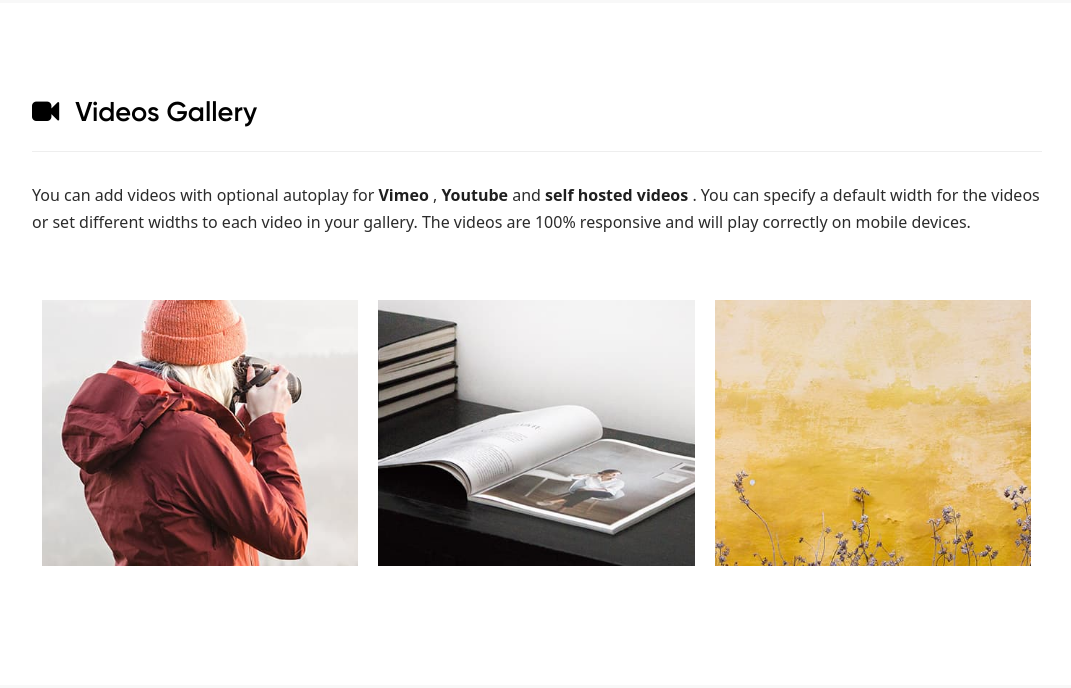
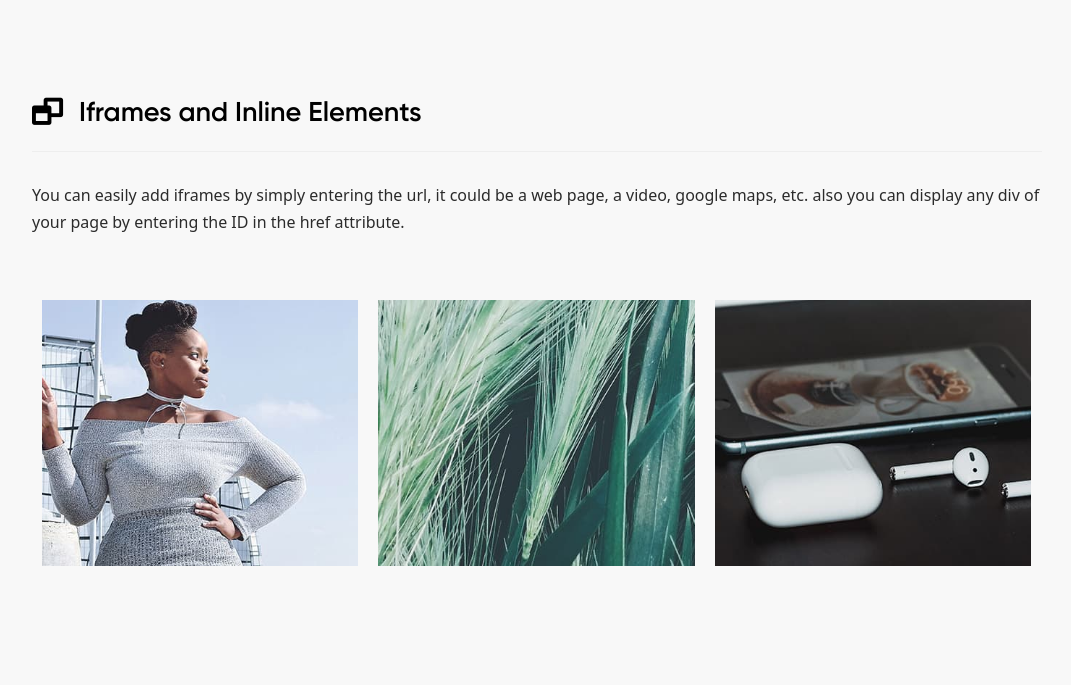
Before and after one commit to frankshugarts/FullLightbox, a website: page index.html in a window 1280 px wide. Shown: the part 705-1393 px from the top of the page, without its empty margins (103-1174 px from the left). Drawn offline with nearby package versions, Linux system fonts and the light colour scheme.

Commit message:
Update index.html

```diff
--- a/index.html
+++ b/index.html
@@ -74,51 +74,6 @@
         </section>
 
         <!-- Videos example -->
-        <section class="section">
-            <div class="container">
-                <div class="row">
-                    <div class="col-md-12">
-                        <h3>
-                            <i class="fa fa-video-camera heading-icon" aria-hidden="true"></i>
-                            Videos Gallery
-                        </h3>
-                        <p>
-                            You can add videos with optional autoplay for
-                            <strong>Vimeo</strong>
-                            ,
-                            <strong>Youtube</strong>
-                            and
-                            <strong>self hosted videos</strong>
-                            . You can specify a default width for the videos or set different widths to each video in your gallery. The videos are 100% responsive and will play correctly on mobile devices.
-                        </p>
-
-                        <ul class="box-container three-cols">
-                            <li class="box">
-                                <div class="inner">
-                                    <a href="https://vimeo.com/115041822" class="glightbox3">
-                                        <img src="demo/img/small/gm10.jpg" alt="image" />
-                                    </a>
-                                </div>
-                            </li>
-                            <li class="box">
-                                <div class="inner">
-                                    <a href="https://www.youtube-nocookie.com/embed/Ga6RYejo6Hk" class="glightbox3">
-                                        <img src="demo/img/small/gm11.jpg" alt="image" />
-                                    </a>
-                                </div>
-                            </li>
-                            <li class="box">
-                                <div class="inner">
-                                    <a href="./demo/pexels-video-1550080.mp4" class="glightbox3">
-                                        <img src="demo/img/small/gm12.jpg" alt="image" />
-                                    </a>
-                                </div>
-                            </li>
-                        </ul>
-                    </div>
-                </div>
-            </div>
-        </section>
 
         <!-- Iframes and inline example -->
         <section class="section pair">
```
